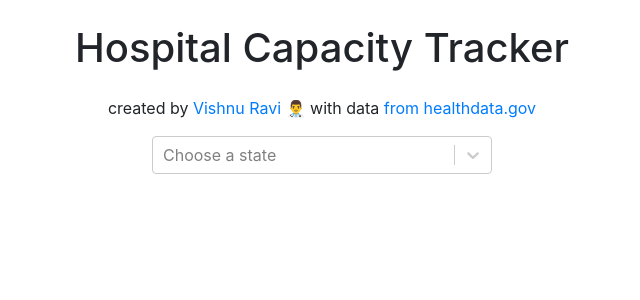
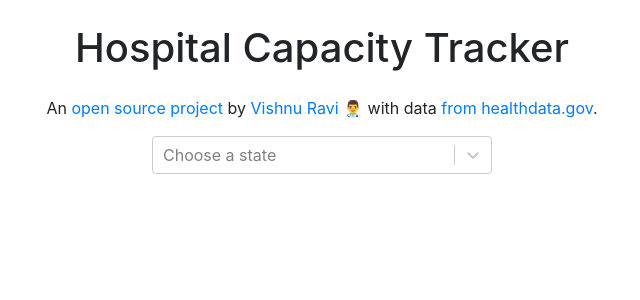
Before and after one commit to vishnuravi/hospital-capacity, a React (Create React App) app in the folder tracker/: page / in a window 1280 px wide. Shown: the top 300 px of the page, without its empty margins (318-958 px from the left). Built offline with nearby package versions, Linux system fonts and the light colour scheme; no server answers.

Commit message:
Update header

```diff
--- a/tracker/src/App.js
+++ b/tracker/src/App.js
@@ -6,7 +6,7 @@ function App() {
     <div className="App">
       <Container>
         <h1 className="text-center my-4">Hospital Capacity Tracker</h1>
-        <p className="text-center">created by <a href="https://vishnu.io" target="_blank">Vishnu Ravi</a> 👨‍⚕️ with data <a href="https://healthdata.gov/dataset/covid-19-reported-patient-impact-and-hospital-capacity-facility" target="_blank">from healthdata.gov</a></p>
+        <p className="text-center">An <a href="https://github.com/vishnuravi/hospital-capacity">open source project</a> by <a href="https://vishnu.io" target="_blank">Vishnu Ravi</a> 👨‍⚕️ with data <a href="https://healthdata.gov/dataset/covid-19-reported-patient-impact-and-hospital-capacity-facility" target="_blank">from healthdata.gov</a>.</p>
         <CapacityTable />
       </Container>
     </div>
```
